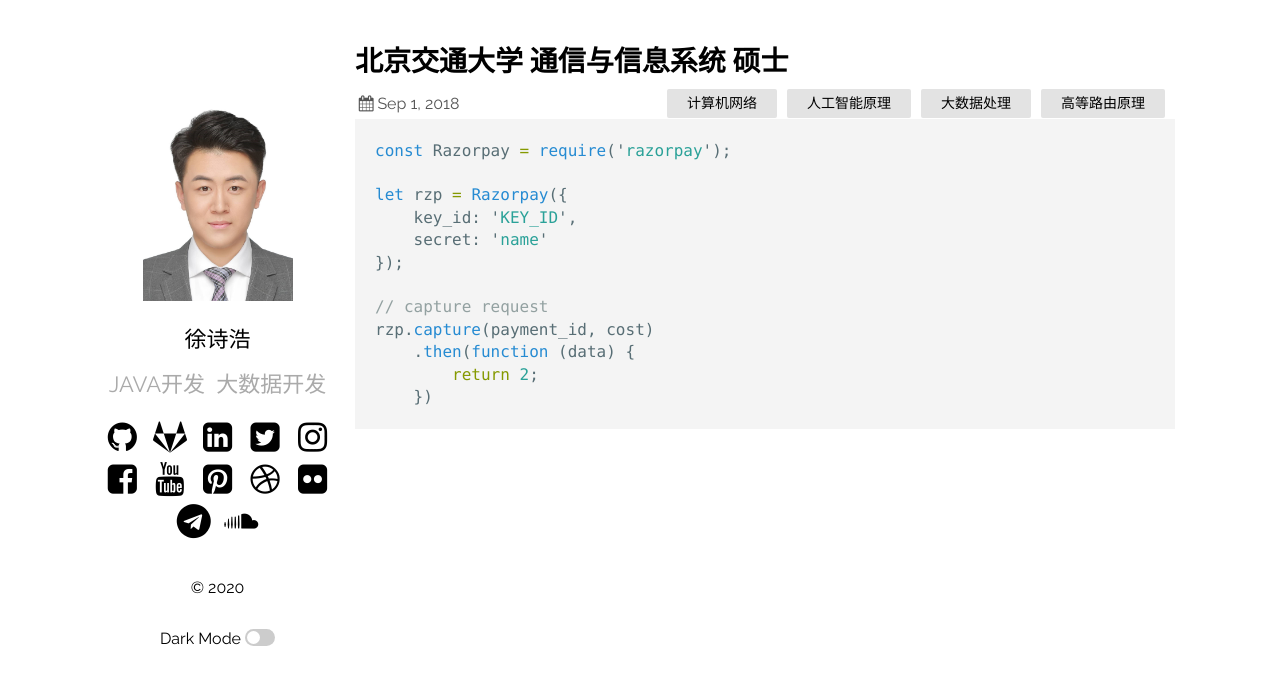
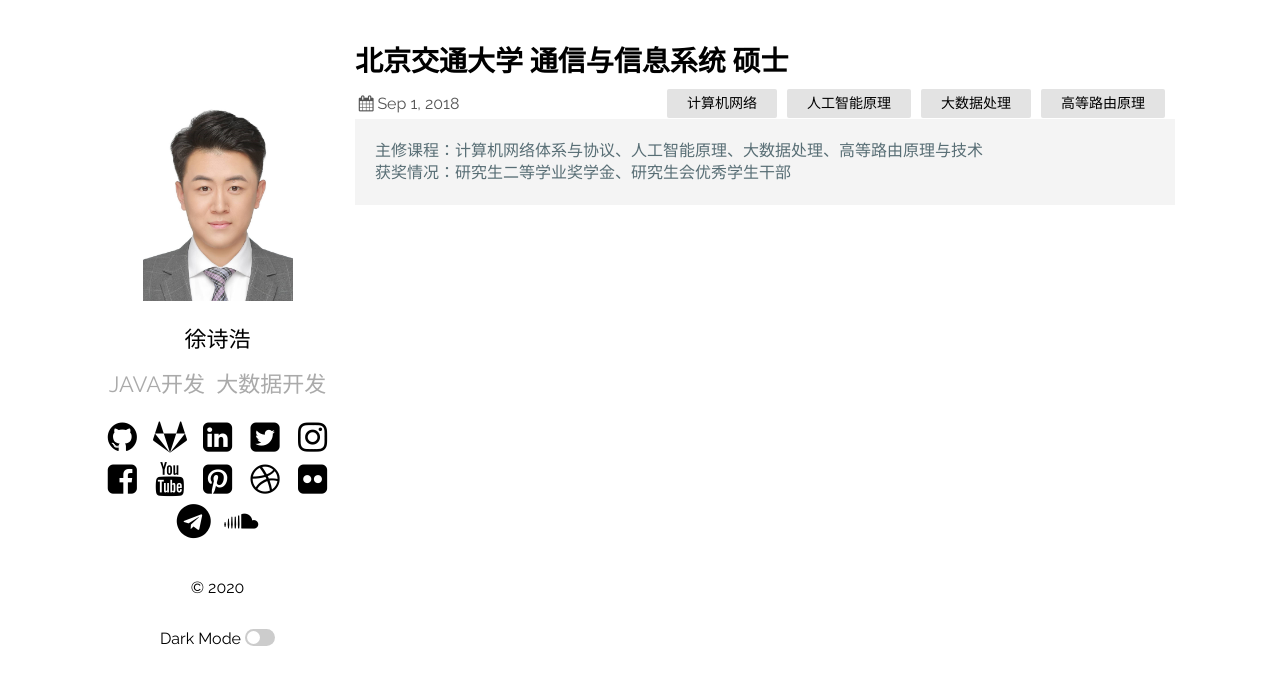
Before and after one commit to xushihao/xushihao.github.io, a Jekyll site: the page built from _posts/2018-09-01-BJTU.markdown, in a window 1280 px wide. Shown: the top 685 px of the page. Built offline with Jekyll 4.4.1, drawn with Linux system fonts in a browser that asks for light colours.

Commit message:
Update 2018-09-01-BJTU.markdown

````diff
--- a/_posts/2018-09-01-BJTU.markdown
+++ b/_posts/2018-09-01-BJTU.markdown
@@ -6,18 +6,7 @@ categories: "计算机网络 人工智能原理 大数据处理 高等路由原
 tag: "教育背景"
 ---
 
-
-```javascript
-const Razorpay = require('razorpay');
-
-let rzp = Razorpay({
-	key_id: 'KEY_ID',
-	secret: 'name'
-});
-
-// capture request
-rzp.capture(payment_id, cost)
-	.then(function (data) {
-		return 2;
-	})
 ```
+主修课程：计算机网络体系与协议、人工智能原理、大数据处理、高等路由原理与技术
+获奖情况：研究生二等学业奖学金、研究生会优秀学生干部
+```
````
